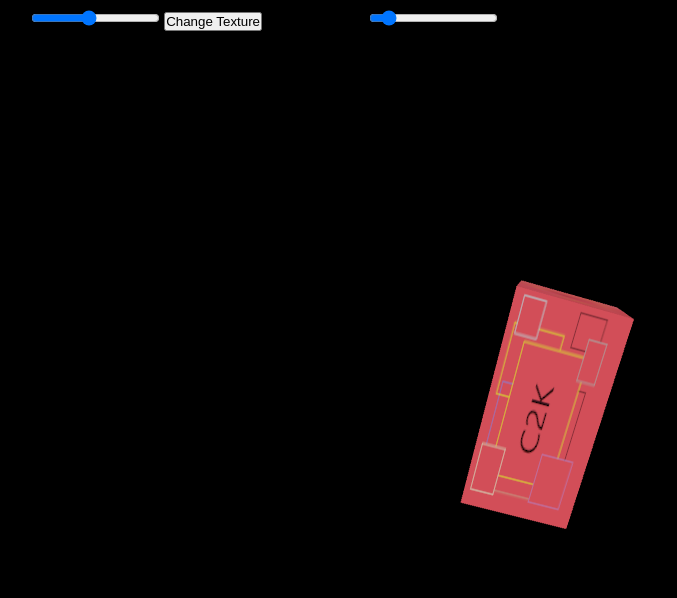
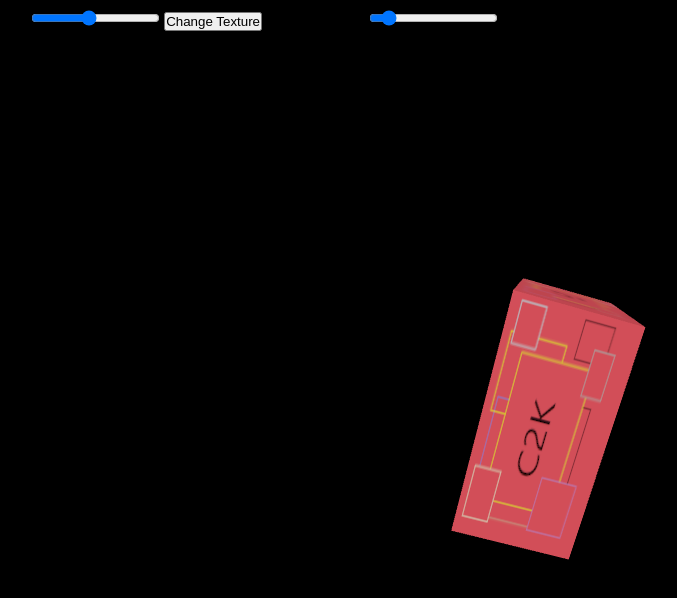
Before and after one commit to jhs501/003, a plain HTML site: page index.html in a window 1280 px wide. Shown: the whole page, without its empty margins (97-774 px from the left). Drawn offline with nearby package versions, Linux system fonts and the light colour scheme.

Commit message:
003_sourcetree_05

```diff
--- a/01-basic.js
+++ b/01-basic.js
@@ -49,7 +49,7 @@ class App {
     }
 
     _setupModel() {
-        const geometry = new THREE.BoxGeometry(2, 1, 1);
+        const geometry = new THREE.BoxGeometry(2, 2, 1);
         const texture = new THREE.TextureLoader().load('./4.png');
         const material = new THREE.MeshPhongMaterial({ map: texture });
         const cube = new THREE.Mesh(geometry, material);
--- a/index.html
+++ b/index.html
@@ -3,7 +3,7 @@
     <head>
         <meta name="viewport" content="width=device-width, initial-scale=1">
         <link rel="stylesheet" href="01-basic.css">
-        <title>VRAPOINT_sourcetree</title>
+        <title>VRAPOINT_sourcetree2</title>
     </head>
     <body>
         <div id="webgl-container"></div>
```
